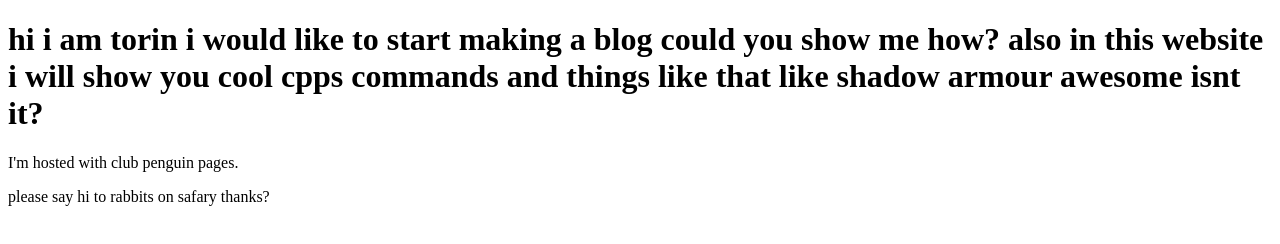
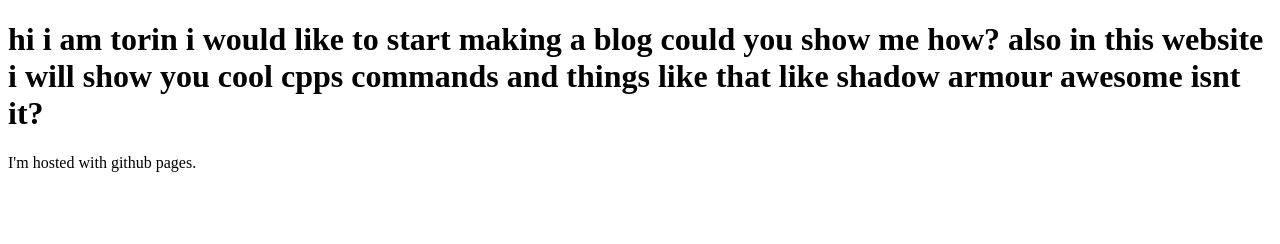
Before and after one commit to piglet-webmaster/piglet-webmaster.github.io, a plain HTML site: page index.html in a window 1280 px wide. Drawn offline with Linux system fonts and the light colour scheme.

Commit message:
i love cp

```diff
--- a/index.html
+++ b/index.html
@@ -2,6 +2,6 @@
 <html>
 <body>
 <h1>hi i am torin i would like to start making a blog could you show me how? also in this website i will show you cool cpps commands and things like that like shadow armour awesome isnt it?</h1>
-<p>I'm hosted with club penguin pages.</p>
+<p>I'm hosted with github               pages.</p>
 </body>
-</html>please say hi to rabbits on safary thanks?
+</html>
```
